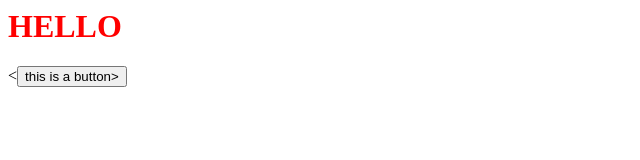
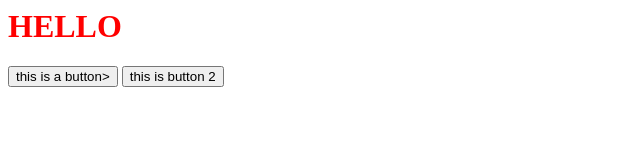
Before and after one commit to ostrander-nathan/github2, a plain HTML site: page index.html in a window 1280 px wide. Shown: the whole page, without its empty margins (0-640 px from the left). Drawn offline with Linux system fonts and the light colour scheme.

Commit message:
added 2nd button

```diff
--- a/index.html
+++ b/index.html
@@ -10,6 +10,7 @@
 <body>
 		<h1>HELLO</h1>
 
-<<button> this is a button></button>
+<button>this is a button></button>
+<button>this is button 2</button>
 </body>
 </html>
```
